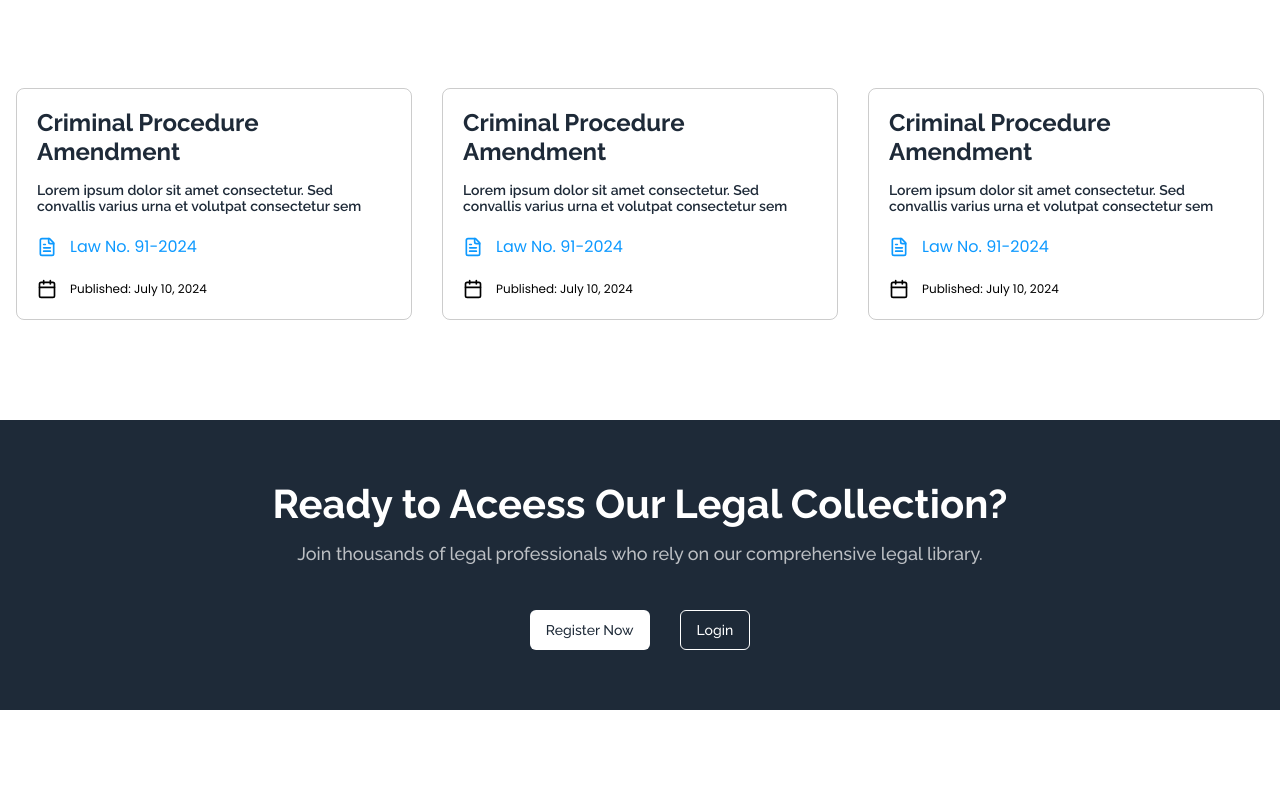
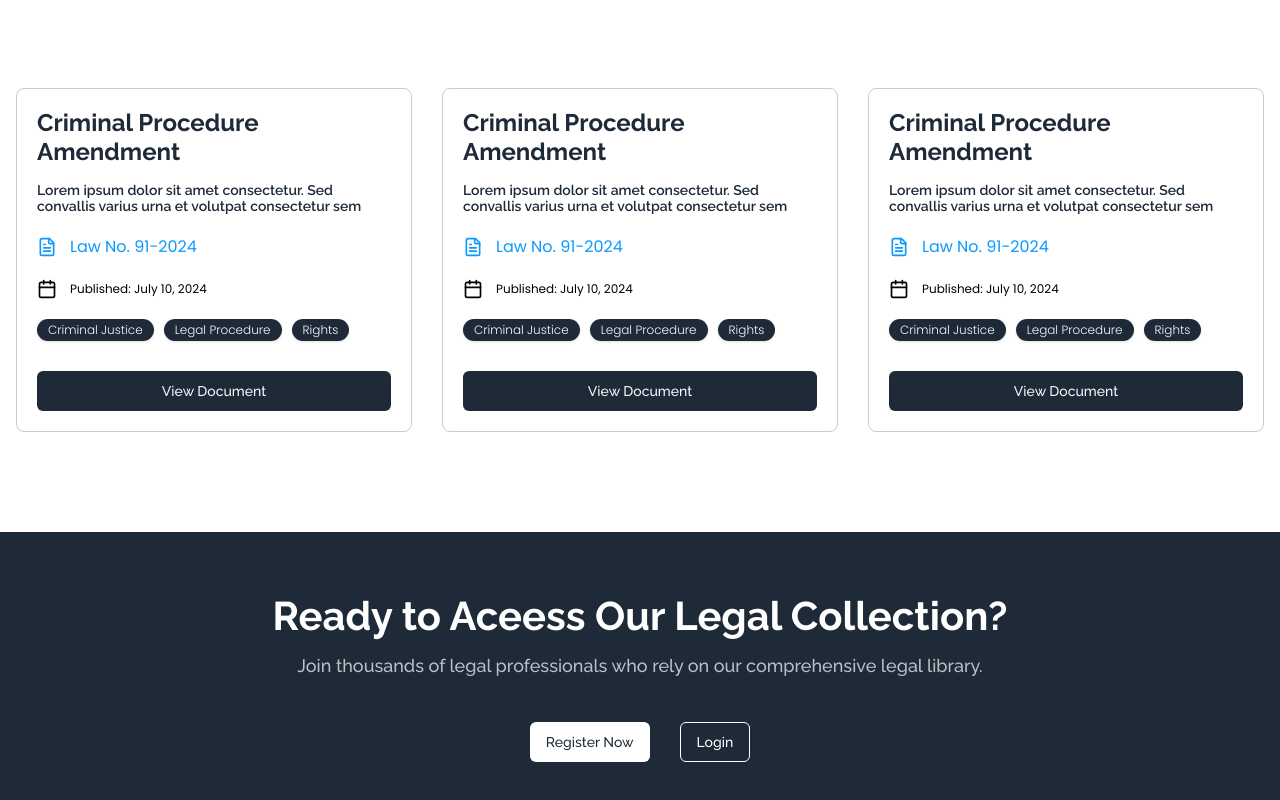
Before and after one commit to monirhabderabby/Biblioteca-Legal, a Next.js app: page / in a window 1280 px wide. Shown: the part 812-1612 px from the top of the page. Before the commit the page ends 1522 px from the top, so only its background shows below. Built offline with nearby package versions, Linux system fonts and the light colour scheme.

Commit message:
developed: document card

```diff
--- a/src/app/page.tsx
+++ b/src/app/page.tsx
@@ -14,7 +14,7 @@
       >
         <Button>Get Started</Button>
       </div>
-      <div className="py-[100px] container grid grid-cols-3 gap-[30px]">
+      <div className="py-[100px] container grid grid-cols-1 md:grid-cols-2 lg:grid-cols-3 gap-[30px]">
         <DocumentCard />
         <DocumentCard />
         <DocumentCard />
--- a/src/components/shared/cards/document-card.tsx
+++ b/src/components/shared/cards/document-card.tsx
@@ -1,3 +1,5 @@
+import { Badge } from "@/components/ui/badge";
+import { Button } from "@/components/ui/button";
 import { Calendar, FileText } from "lucide-react";
 
 const DocumentCard = () => {
@@ -21,6 +23,14 @@
           Published: July 10, 2024
         </span>
       </div>
+
+      <div className="mt-[20px] flex flex-wrap gap-x-[10px] font-poppins font-normal">
+        <Badge className="font-light">Criminal Justice</Badge>
+        <Badge className="font-light">Legal Procedure</Badge>
+        <Badge className="font-light">Rights</Badge>
+      </div>
+
+      <Button className="w-full mt-[30px] ">View Document</Button>
     </div>
   );
 };
--- /dev/null
+++ b/src/components/ui/badge.tsx
@@ -0,0 +1,39 @@
+import { cva, type VariantProps } from "class-variance-authority";
+import * as React from "react";
+
+import { cn } from "@/lib/utils";
+
+const badgeVariants = cva(
+  "inline-flex items-center rounded-md border px-2.5 py-0.5 text-xs font-semibold transition-colors focus:outline-none focus:ring-2 focus:ring-ring focus:ring-offset-2",
+  {
+    variants: {
+      variant: {
+        default:
+          "border-transparent bg-primary text-primary-foreground shadow hover:bg-primary/80",
+        secondary:
+          "border-transparent bg-secondary text-secondary-foreground hover:bg-secondary/80",
+        destructive:
+          "border-transparent bg-destructive text-destructive-foreground shadow hover:bg-destructive/80",
+        outline: "text-foreground",
+      },
+    },
+    defaultVariants: {
+      variant: "default",
+    },
+  }
+);
+
+export interface BadgeProps
+  extends React.HTMLAttributes<HTMLDivElement>,
+    VariantProps<typeof badgeVariants> {}
+
+function Badge({ className, variant, ...props }: BadgeProps) {
+  return (
+    <div
+      className={cn(badgeVariants({ variant }), className, "rounded-[50px]")}
+      {...props}
+    />
+  );
+}
+
+export { Badge, badgeVariants };
```
